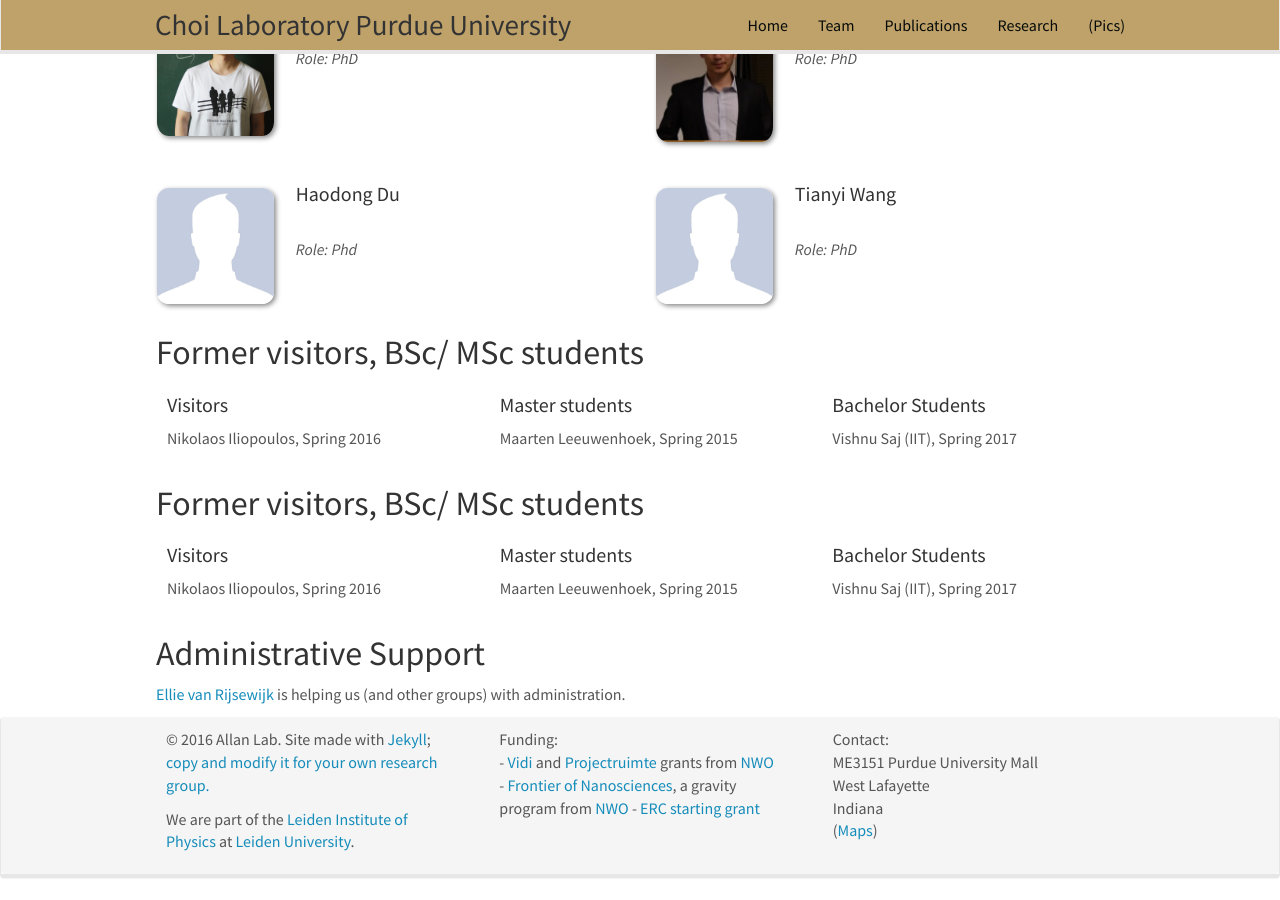
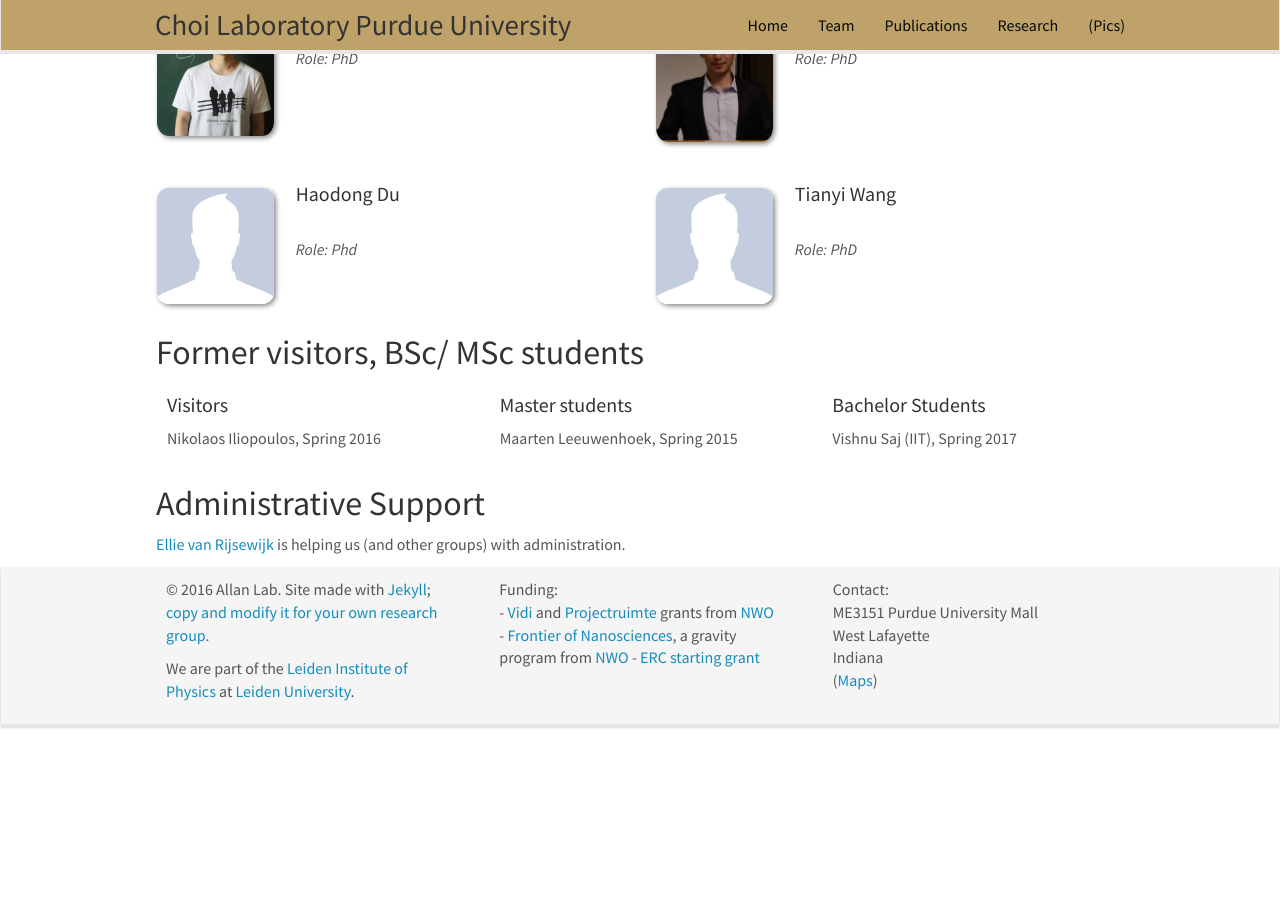
Before and after one commit to choidnalab/choidnalab.github.io, a Jekyll site: the page built from _pages/team.md, in a window 1280 px wide and 900 px high, scrolled down 1521 px. Built offline with Jekyll 4.4.1, drawn with Linux system fonts in a browser that asks for light colours; nearby versions of some CDN libraries; after the commit the page ends 2271 px from its top, so only the background shows below that.

Commit message:
Update team.md

```diff
--- a/_pages/team.md
+++ b/_pages/team.md
@@ -226,31 +226,6 @@ Jump to [PhD Students](#PhD_students), [master and bachelor students](#master-an
 </div>
 {% endif %}
 
-## Former visitors, BSc/ MSc students
-<div class="row">
-
-<div class="col-sm-4 clearfix">
-<h4>Visitors</h4>
-{% for member in site.data.alumni_visitors %}
-{{ member.name }}
-{% endfor %}
-</div>
-
-<div class="col-sm-4 clearfix">
-<h4>Master students</h4>
-{% for member in site.data.alumni_msc %}
-{{ member.name }}
-{% endfor %}
-</div>
-
-<div class="col-sm-4 clearfix">
-<h4>Bachelor Students</h4>
-{% for member in site.data.alumni_bsc %}
-{{ member.name }}
-{% endfor %}
-</div>
-
-</div>
 
 ## Former visitors, BSc/ MSc students
 <div class="row">
```
